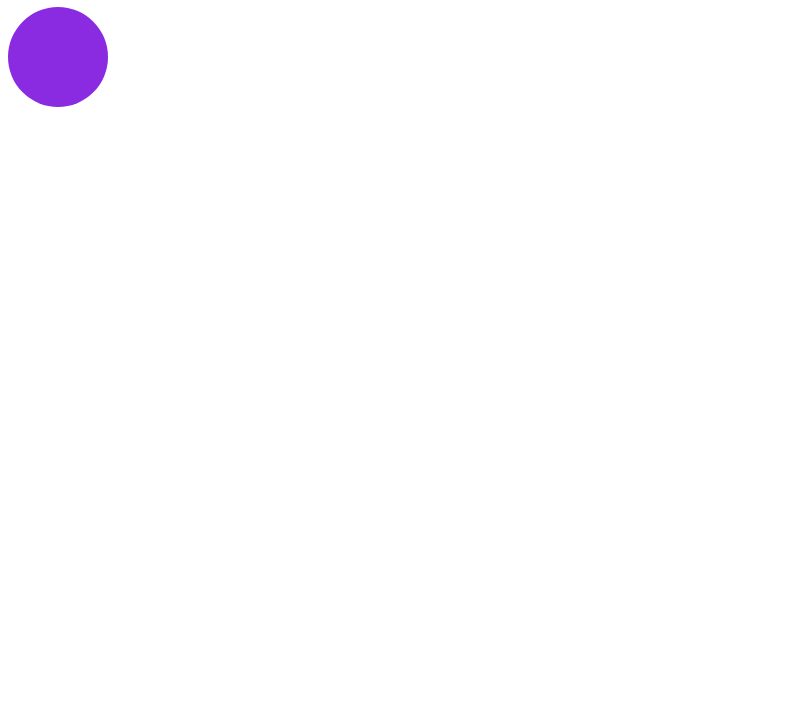
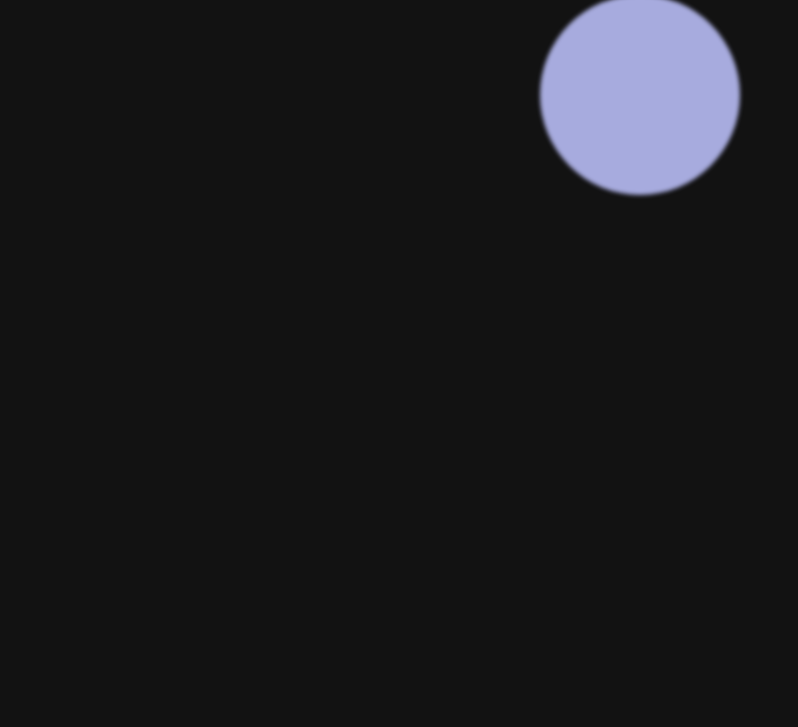
Before and after one commit to MystCely/Magic-8-Ball-Oppgave, a plain HTML site: page index.html in a window 1280 px wide. Shown: the part 73-800 px from the top of the page, without its empty margins (0-798 px from the left). Drawn offline with Linux system fonts and the light colour scheme.

Commit message:
added css

```diff
--- a/script/view.js
+++ b/script/view.js
@@ -2,8 +2,10 @@ updateView();
 function updateView() {
   let html = /* html */ `
     <h1>Magic 8 Ball</h1>
-    <div class="circle" onclick="showAdvice()"></div>
-    <div id="result"></div>
+    <div class="center">
+      <div class="circle" onclick="showAdvice()"></div>
+      <div id="result"></div>
+    </div>
     `;
   app.innerHTML = html;
 }
--- a/style.css
+++ b/style.css
@@ -1,6 +1,43 @@
+body {
+  margin: 0;
+  font-family: 'Canela Deck', sans-serif;
+  background-color: #121212;
+  color: #e0e0e0;
+}
+
 .circle {
-  width: 100px;
-  height: 100px;
-  background-color: blueviolet;
+  width: 200px;
+  height: 200px;
+  background-color: #a7abde;
   border-radius: 50%;
+  transition: all 600ms;
+  filter: blur(2px);
 }
+
+.circle:hover {
+  transform: scale(1.1);
+}
+
+.center {
+  display: flex;
+  justify-content: center;
+  align-items: center;
+  flex-direction: column;
+}
+
+h1 {
+  text-align: center;
+  margin-bottom: 10px;
+}
+
+#result {
+  margin-top: 40px;
+  font-size: 20px;
+  font-weight: 600;
+}
+
+p {
+  font-style: italic;
+  font-size: 15px;
+  margin-bottom: 40px;
+}
```
